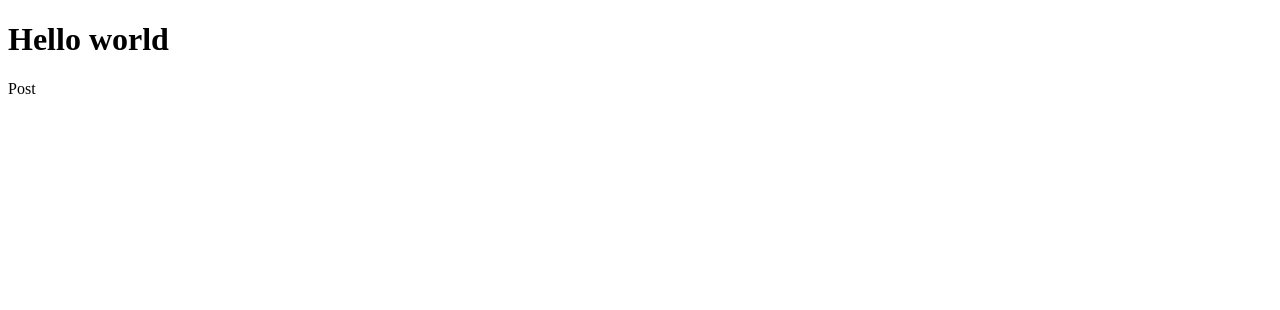
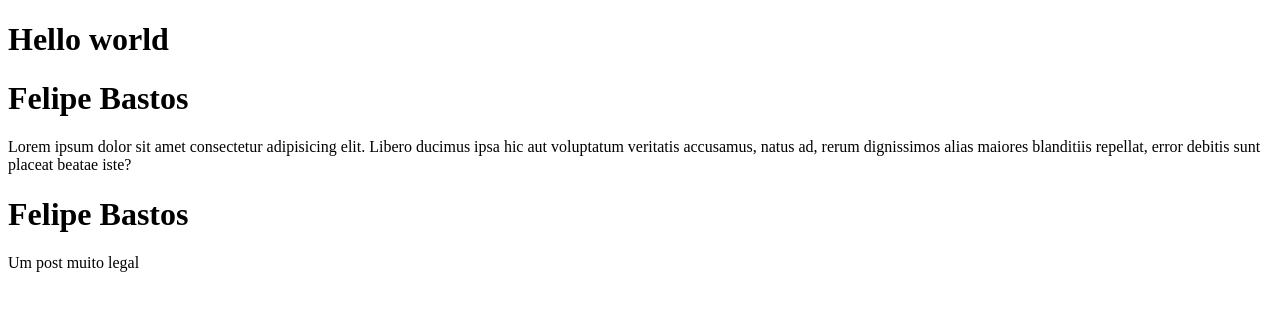
Before and after one commit to felipecfb/01-fundamentos-reactjs, a React (Vite) app: page / in a window 1280 px wide. Shown: the top 310 px of the page. Built offline with nearby package versions, Linux system fonts and the light colour scheme.

Commit message:
✨ feat: working with props

```diff
--- a/src/App.jsx
+++ b/src/App.jsx
@@ -1,10 +1,17 @@
-import { Post } from "./Post"
+import { Post } from "./Post";
 
 export function App() {
   return (
     <div>
       <h1>Hello world</h1>
-      <Post />
+      <Post
+        author="Felipe Bastos"
+        content="Lorem ipsum dolor sit amet consectetur adipisicing elit. Libero ducimus ipsa hic aut voluptatum veritatis accusamus, natus ad, rerum dignissimos alias maiores blanditiis repellat, error debitis sunt placeat beatae iste?"
+      />
+      <Post
+        author="Felipe Bastos"
+        content="Um post muito legal"
+      />
     </div>
-  )
+  );
 }
--- a/src/Post.jsx
+++ b/src/Post.jsx
@@ -1,3 +1,8 @@
-export function Post() {
-  return <p>Post</p>
+export function Post(props) {
+  return (
+    <div>
+      <h1>{props.author}</h1>
+      <p>{props.content}</p>
+    </div>
+  )
 }
```
